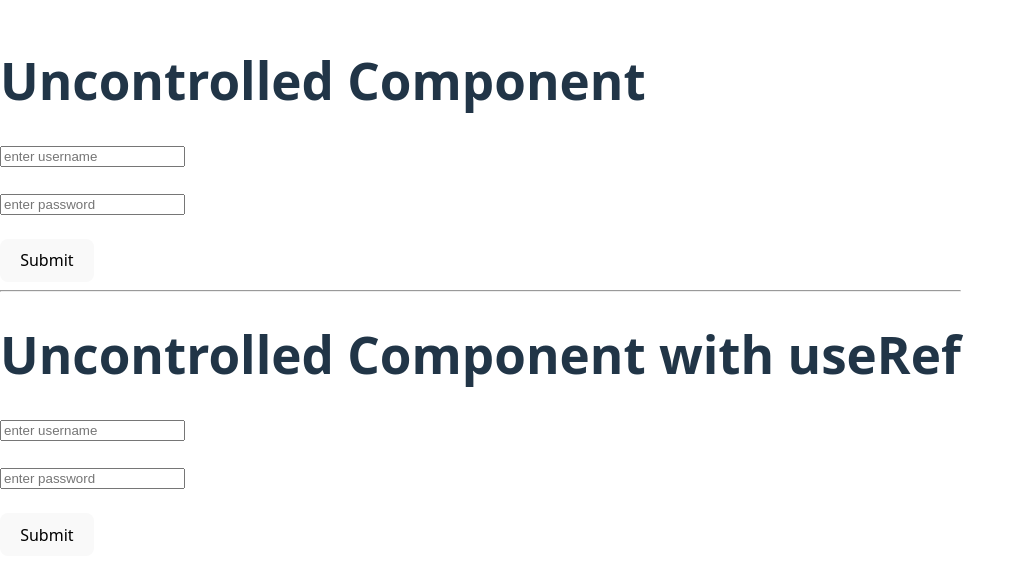
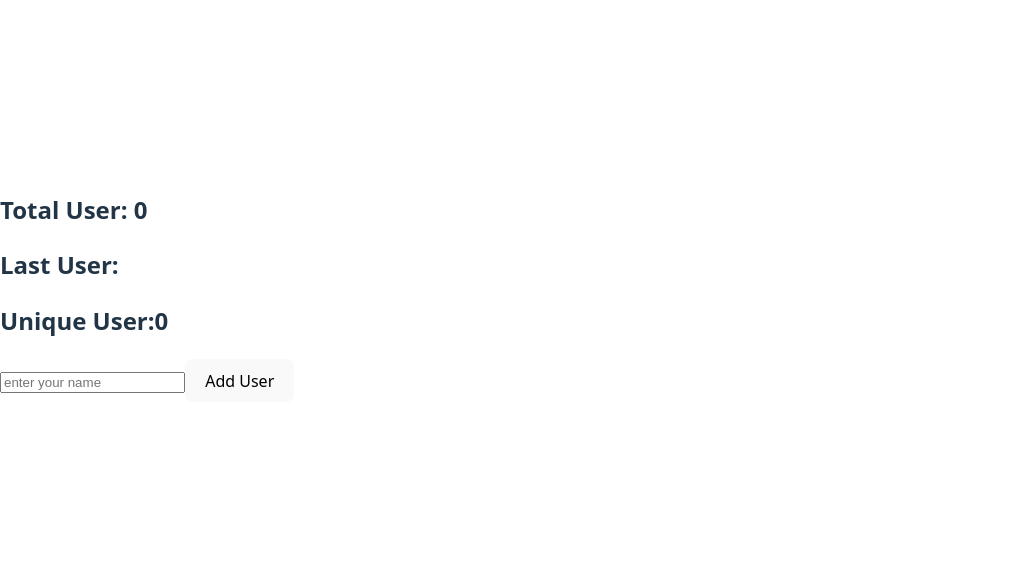
Before and after one commit to SurjyaMangaraj/Demo, a React (Vite) app: page / in a window 1280 px wide. Shown: the part 113-692 px from the top of the page, without its empty margins (0-1026 px from the left). Built offline with nearby package versions, Linux system fonts and the light colour scheme.

Commit message:
Drived Component

```diff
--- a/src/App.jsx
+++ b/src/App.jsx
@@ -11,6 +11,7 @@ import ToggleChap from './components/ToggleChap'
 import UseEffectChap from './components/UseEffectChap'
 import Headers,{Nav} from './Header'
 import { Uncontrolled } from './components/Uncontrolled'
+import DrivedComponent from './components/DrivedComponent'
 const App =()=>{
 
 
@@ -77,6 +78,17 @@ const App =()=>{
 
   let collageName=["SSS","JSG","KKI","CEB"]
 
+  {/*----------- pass function as component as props --------------*/}
+        const displayName=(name)=>{
+          alert(name);
+        }
+
+        const getUser=()=>{
+             alert("get user function called")
+        }
+
+  {/*----------- pass function as component as props  END --------------*/}
+
   return(
     <>
     <div>
@@ -112,7 +124,18 @@ const App =()=>{
          <button onClick={()=>setData(data+1)}>Data</button>
          <button onClick={()=>setDisplay(!display)}>Toggle</button> */}
            {/*----------- lifecycle of React End --------------*/}
-       <Uncontrolled/>
+       {/* <Uncontrolled/> */}
+
+       {/*----------- pass function as component as props --------------*/}
+         {/* <h1>Call Parent component function from child component</h1>
+         <User displayName={displayName} name='Surjya' onClick={getUser}/>
+         <User displayName={displayName} name='Papi' onClick={getUser}/>
+         <User displayName={displayName} name='Anil' onClick={getUser}/>
+         <User displayName={displayName} name='Dilu' onClick={getUser}/> */}
+
+       {/*----------- pass function as component as props  END --------------*/}
+
+       <DrivedComponent/>
 
 
 
--- /dev/null
+++ b/src/components/DrivedComponent.jsx
@@ -0,0 +1,32 @@
+import { useState } from "react"
+
+function DrivedComponent(){
+    const [users,setUsers]=useState([]);
+    const [user,setUser]=useState('');
+
+    const handleAddUser=()=>{
+        setUsers([...users,user])
+    }
+
+    const total=users.length;
+    const last=users[users.length-1];
+    const unique=[...new Set(users)].length;
+
+    return(
+        <div>
+            <h2>Total User: {total}</h2>
+            <h2>Last User:{last}</h2>
+            <h2>Unique User:{unique}</h2>
+            <input type="text" onChange={(event)=>setUser(event.target.value)} placeholder="enter your name" />
+            <button onClick={handleAddUser}>Add User</button>
+            {
+                users.map((item,index)=>(
+                    <h4 key={index}>{item}</h4>
+                ))
+            }
+        </div>
+    )
+
+}
+
+export default DrivedComponent
```
Also changed, not shown: src/components/User.jsx (+7 -5 lines).
